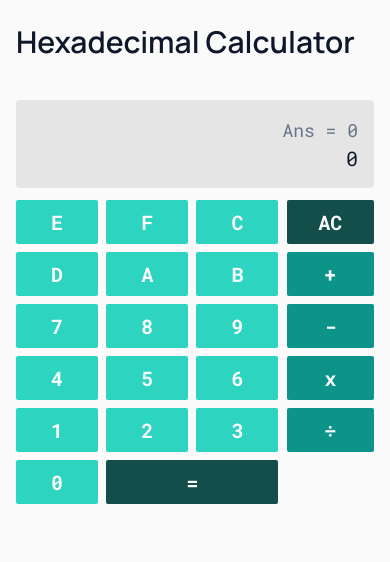
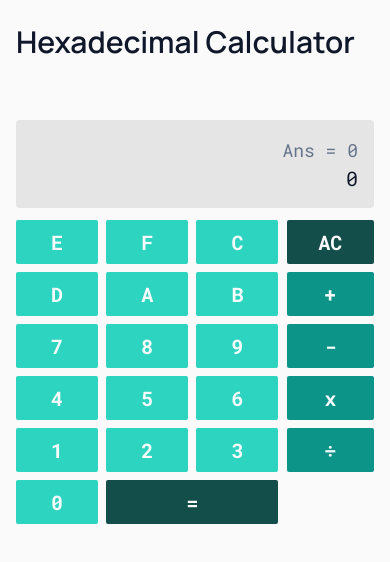
Before and after one commit to tayla-orsmond/IMY-772-Calculator, an Angular app in the folder imy-772-calculator/: page / in a window 390 px wide. Shown: the top 562 px of the page. Built offline with nearby package versions, Linux system fonts and the light colour scheme.

Commit message:
Calculator responsive styling

```diff
--- a/imy-772-calculator/src/app/calculator/calculator.component.html
+++ b/imy-772-calculator/src/app/calculator/calculator.component.html
@@ -1,5 +1,5 @@
 <div class="calculator flex flex-col gap-3 my-2">
-    <p class="error-display h-5 text-sm text-red-700">{{error}}</p>
+    <p class="error-display h-10 sm:h-5 text-base sm:text-sm text-red-700">{{error}}</p>
     <app-screen [equation]="equation" [result]="result" [lastEquation]="lastEquation"></app-screen>
     <app-keyboard [allClear]="allClear" (selectedKey)="handleKeyPress($event)"></app-keyboard>
 </div>
```
